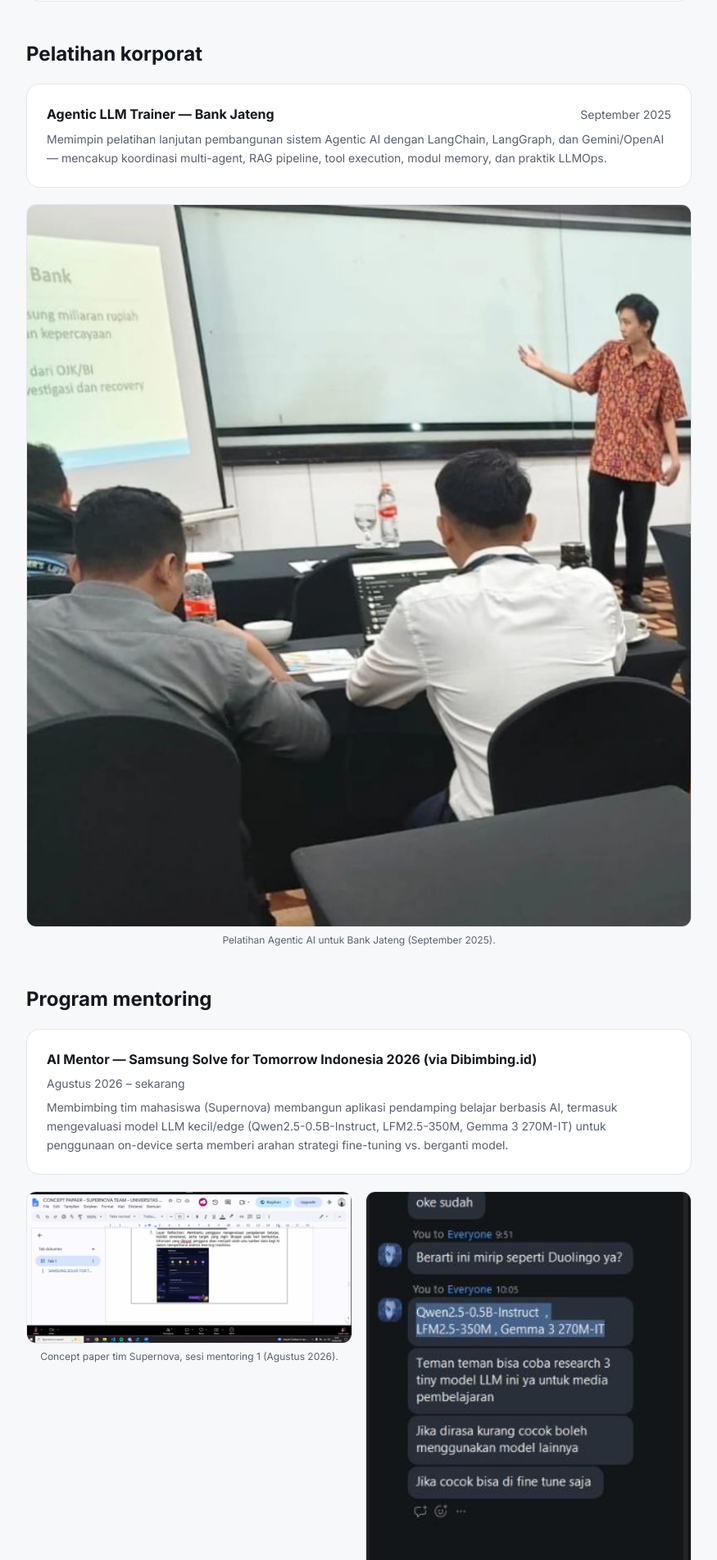
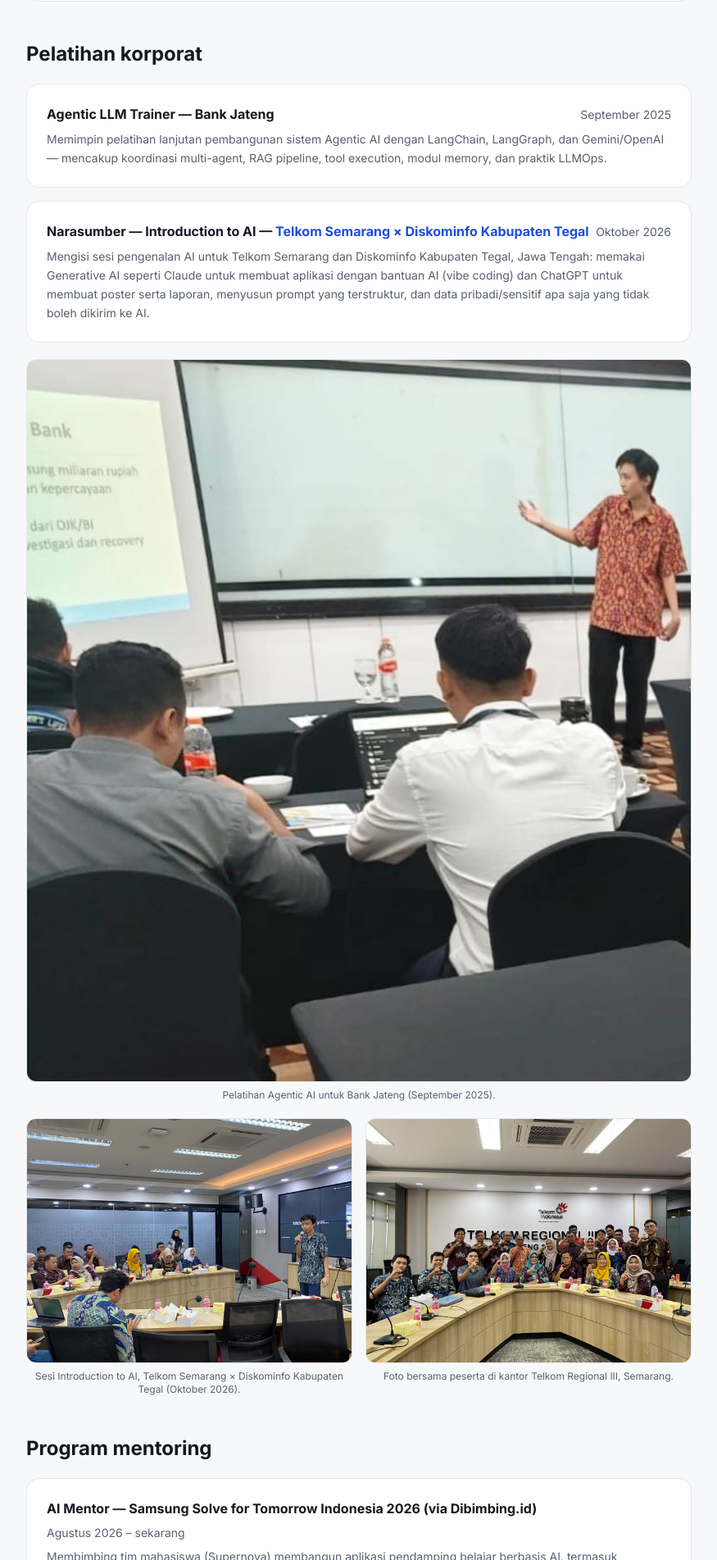
Before and after one commit to MagicDash91/ai-trainer-indonesia, a Next.js app: page /trainer/michael-wiryaseputra in a window 1280 px wide. Shown: the part 1283-3186 px from the top of the page at 82% size, without its empty margins (202-1077 px from the left). Built offline with nearby package versions, Linux system fonts and the light colour scheme.

Commit message:
fix backend

```diff
--- a/app/trainer/[slug]/page.tsx
+++ b/app/trainer/[slug]/page.tsx
@@ -168,7 +168,14 @@ export default async function TrainerPage({ params }: { params: Promise<{ slug:
             <div key={e.org} className="entry-card">
               <div className="flex flex-wrap items-baseline justify-between gap-2">
                 <h3 className="font-bold m-0">
-                  {e.role} — {e.org}
+                  {e.role} —{" "}
+                  {e.href ? (
+                    <a href={e.href} target="_blank" rel="noopener noreferrer">
+                      {e.org}
+                    </a>
+                  ) : (
+                    e.org
+                  )}
                 </h3>
                 <span className="text-sm text-[var(--muted)]">{e.date}</span>
               </div>
@@ -188,6 +195,32 @@ export default async function TrainerPage({ params }: { params: Promise<{ slug:
             Pelatihan Agentic AI untuk Bank Jateng (September 2025).
           </figcaption>
         </figure>
+        <div className="mt-5 grid gap-4 sm:grid-cols-2">
+          <figure>
+            <Image
+              src="/trainer/michael-telkom-tegal-session.jpg"
+              alt="Michael Wiryaseputra membawakan sesi Introduction to AI untuk Diskominfo Kabupaten Tegal di Telkom Semarang"
+              width={1280}
+              height={960}
+              className="rounded-xl border border-[var(--border)] w-full h-auto"
+            />
+            <figcaption className="mt-2 text-xs text-[var(--muted)] text-center">
+              Sesi Introduction to AI, Telkom Semarang × Diskominfo Kabupaten Tegal (Oktober 2026).
+            </figcaption>
+          </figure>
+          <figure>
+            <Image
+              src="/trainer/michael-telkom-tegal-group.jpg"
+              alt="Foto bersama Michael Wiryaseputra dengan peserta Telkom Semarang dan Diskominfo Kabupaten Tegal"
+              width={1280}
+              height={960}
+              className="rounded-xl border border-[var(--border)] w-full h-auto"
+            />
+            <figcaption className="mt-2 text-xs text-[var(--muted)] text-center">
+              Foto bersama peserta di kantor Telkom Regional III, Semarang.
+            </figcaption>
+          </figure>
+        </div>
       </section>
 
       {/* Mentoring */}
--- a/lib/trainer-detail.ts
+++ b/lib/trainer-detail.ts
@@ -115,6 +115,13 @@ export const TRAINER_DETAILS: Record<string, TrainerDetail> = {
         org: "Bank Jateng",
         date: "September 2025",
         desc: "Memimpin pelatihan lanjutan pembangunan sistem Agentic AI dengan LangChain, LangGraph, dan Gemini/OpenAI — mencakup koordinasi multi-agent, RAG pipeline, tool execution, modul memory, dan praktik LLMOps.",
+      },
+      {
+        role: "Narasumber — Introduction to AI",
+        org: "Telkom Semarang × Diskominfo Kabupaten Tegal",
+        date: "Oktober 2026",
+        desc: "Mengisi sesi pengenalan AI untuk Telkom Semarang dan Diskominfo Kabupaten Tegal, Jawa Tengah: memakai Generative AI seperti Claude untuk membuat aplikasi dengan bantuan AI (vibe coding) dan ChatGPT untuk membuat poster serta laporan, menyusun prompt yang terstruktur, dan data pribadi/sensitif apa saja yang tidak boleh dikirim ke AI.",
+        href: "https://michaelwiryaseputra.com/blog/pelatihan-ai-diskominfo-tegal-telkom-semarang",
       },
     ],
     mentoring: [
```
Also changed, not shown: public/trainer/michael-telkom-tegal-group.jpg (added), public/trainer/michael-telkom-tegal-session.jpg (added).
